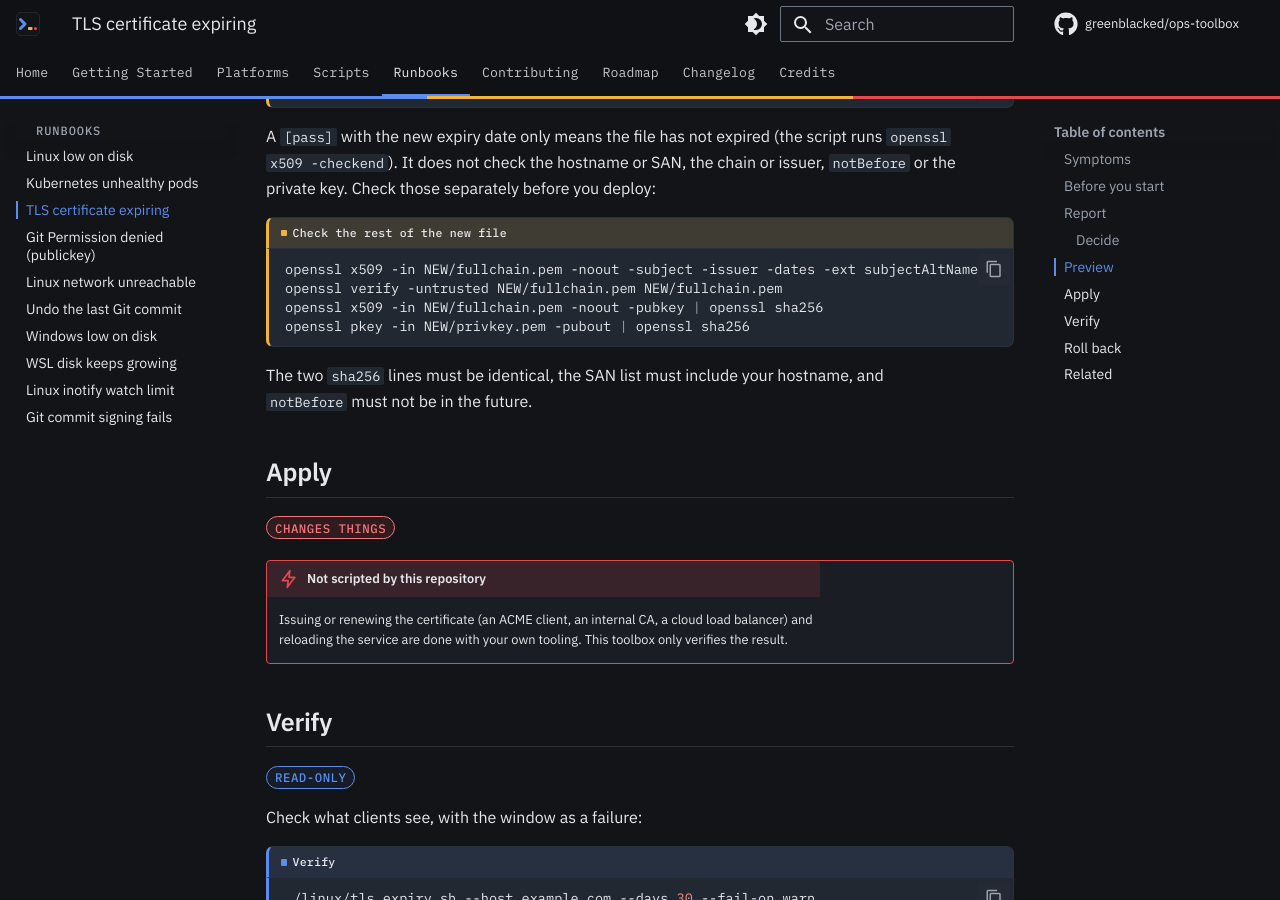
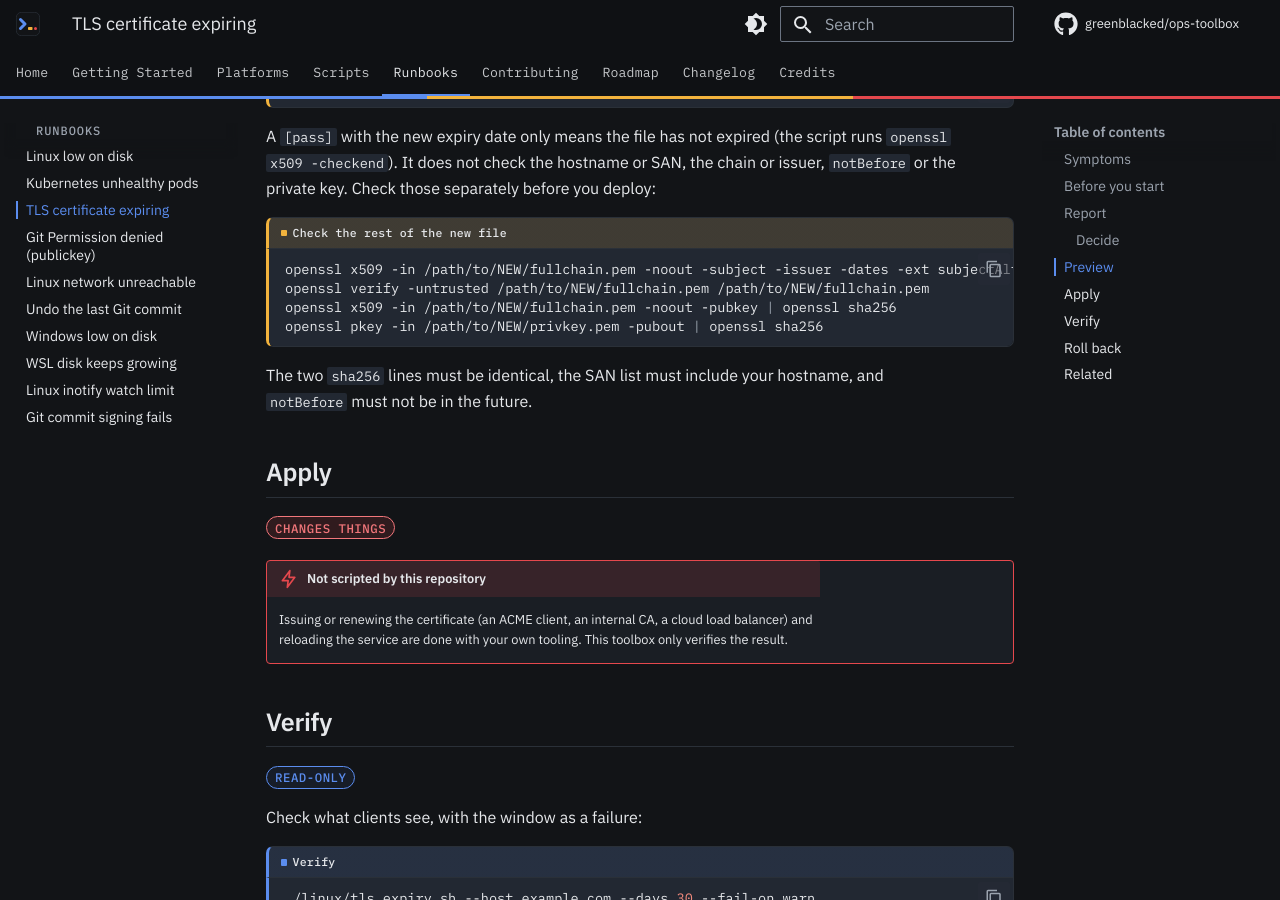
Before and after one commit to greenblacked/ops-toolbox, an MkDocs documentation site: the page built from docs/runbooks/tls-certificate-expiring.md, in a window 1280 px wide and 900 px high, scrolled down 3191 px. Built offline with MkDocs 1.6.1 and Material for MkDocs 9.7.7, drawn with Linux system fonts in a browser that asks for light colours; comment, search, counter and statistics services are not loaded.

Commit message:
docs(runbooks): fix undo table, ssh admonition and tls paths

````diff
--- a/docs/runbooks/tls-certificate-expiring.md
+++ b/docs/runbooks/tls-certificate-expiring.md
@@ -123,10 +123,10 @@ or SAN, the chain or issuer, `notBefore` or the private key. Check those
 separately before you deploy:
 
 ```{ .bash .rpt-preview title="Check the rest of the new file" }
-openssl x509 -in NEW/fullchain.pem -noout -subject -issuer -dates -ext subjectAltName
-openssl verify -untrusted NEW/fullchain.pem NEW/fullchain.pem
-openssl x509 -in NEW/fullchain.pem -noout -pubkey | openssl sha256
-openssl pkey -in NEW/privkey.pem -pubout | openssl sha256
+openssl x509 -in /path/to/NEW/fullchain.pem -noout -subject -issuer -dates -ext subjectAltName
+openssl verify -untrusted /path/to/NEW/fullchain.pem /path/to/NEW/fullchain.pem
+openssl x509 -in /path/to/NEW/fullchain.pem -noout -pubkey | openssl sha256
+openssl pkey -in /path/to/NEW/privkey.pem -pubout | openssl sha256
 ```
 
 The two `sha256` lines must be identical, the SAN list must include your
````
Also changed, not shown: docs/runbooks/git-permission-denied-publickey.md (+1 -1 lines), docs/runbooks/git-undo-last-commit.md (+1 -1 lines).
